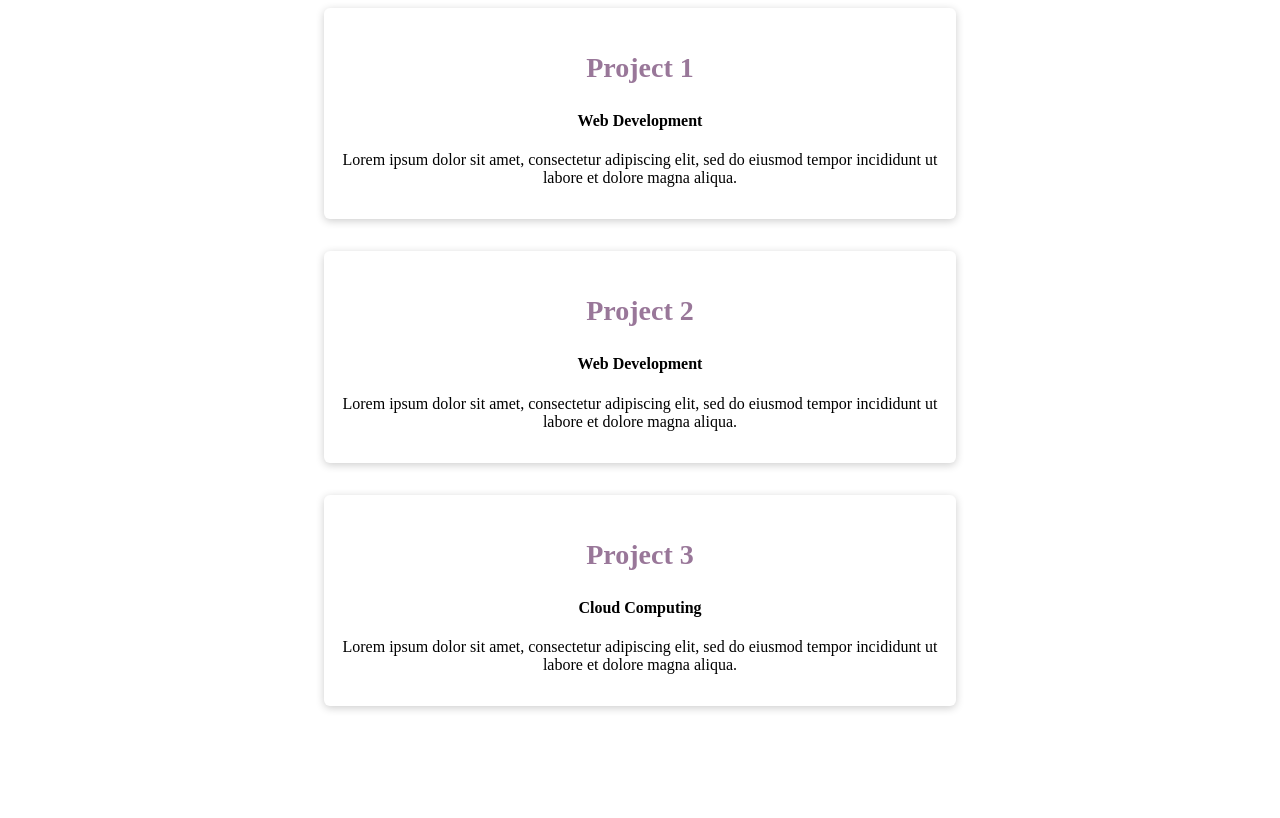
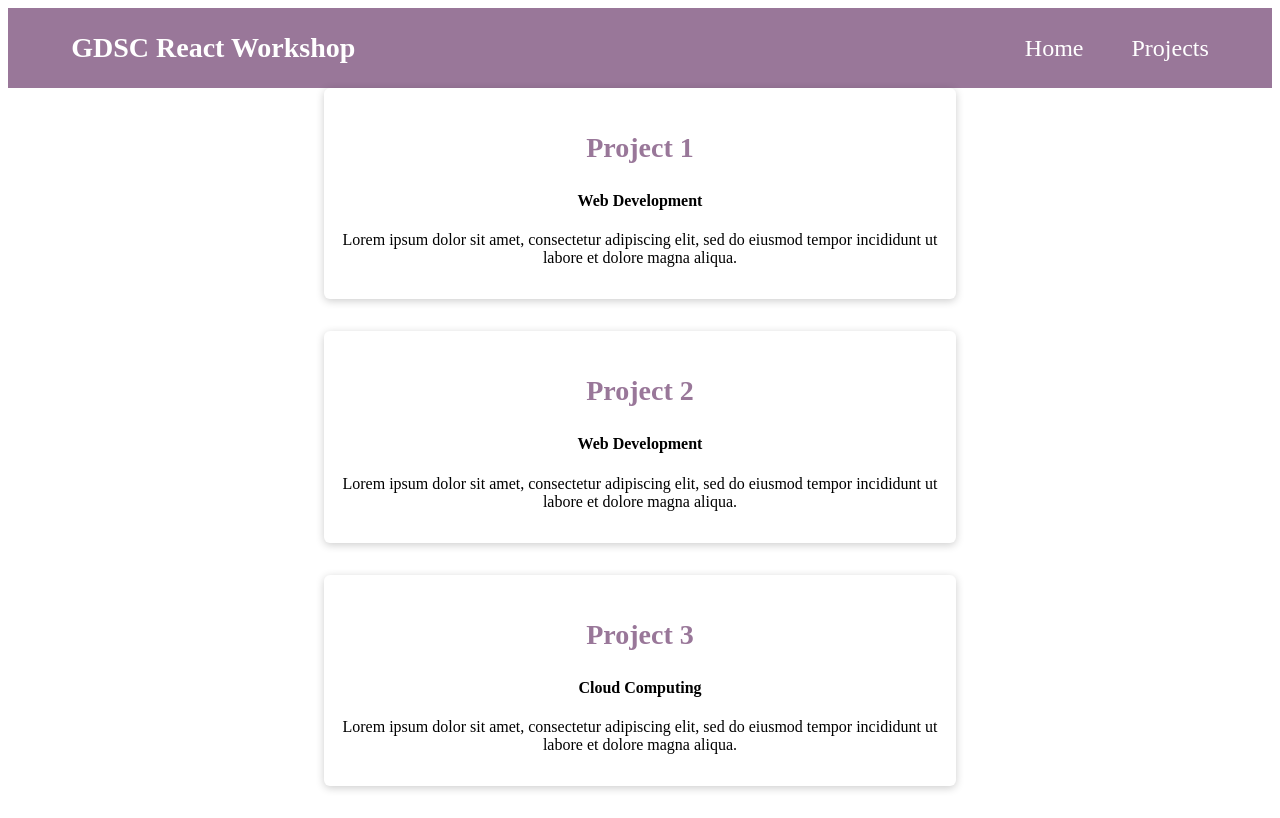
Before and after one commit to tanyyyming/GDSC-React-Workshop-2024, a React (Create React App) app: page /projects in a window 1280 px wide. Built offline with nearby package versions, Linux system fonts and the light colour scheme.

Commit message:
Add the NavBar component

```diff
--- a/src/App.js
+++ b/src/App.js
@@ -3,16 +3,19 @@ import Home from './pages/Home';
 import ProjectOverview from './pages/ProjectOverview';
 import Project from './pages/Project';
 import { projects } from './data';
-import './style.css';
+import NavBar from './components/NavBar';
 
 function App() {
   return (
     <BrowserRouter>
-      <Routes>
-        <Route path="/" element={<Home />} />
-        <Route path="/projects" element={<ProjectOverview projects={projects}/>} />
-        <Route path="/projects/:id" element={<Project projects={projects}/>} />
-      </Routes>
+      <div>
+        <NavBar />
+        <Routes>
+          <Route path="/" element={<Home />} />
+          <Route path="/projects" element={<ProjectOverview projects={projects}/>} />
+          <Route path="/projects/:id" element={<Project projects={projects}/>} />
+        </Routes>
+      </div>
     </BrowserRouter>
   )
 }
--- /dev/null
+++ b/src/components/NavBar.css
@@ -0,0 +1,39 @@
+.header {
+  max-width: 100%;
+  height: 5rem;
+  display: flex;
+  align-items: center;
+  justify-content: space-between;
+  background-color: #979;
+  padding: 0 5%
+}
+
+.logo {
+  font-size: 1.75rem;
+  color: white;
+  font-weight: bold;
+}
+
+.header ul {
+  list-style: none;
+  margin: 0;
+  padding: 0;
+  display: flex;
+  align-items: baseline;
+}
+
+.header li {
+  margin-left: 3rem;
+}
+
+.header a {
+  text-decoration: none;
+  font-size: 1.5rem;
+  color: white;
+}
+
+.header a:hover,
+.header a:active,
+.header a.active {
+  color: rgb(255, 224, 51);
+}
--- /dev/null
+++ b/src/components/NavBar.js
@@ -0,0 +1,22 @@
+import { Link } from 'react-router-dom';
+import './NavBar.css';
+
+function NavBar() {
+  return (
+    <header className='header'>
+      <div className='logo'> GDSC React Workshop</div>
+      <nav>
+        <ul>
+          <li>
+            <Link to="/">Home</Link>
+          </li>
+          <li>
+            <Link to="/projects">Projects</Link>
+          </li>
+        </ul>
+      </nav>
+    </header>
+  );
+}
+
+export default NavBar;
--- a/src/components/ProjectCard.css
+++ b/src/components/ProjectCard.css
@@ -4,6 +4,10 @@
   margin-bottom: 2rem;
   width: 50%;
   align: center;
+}
+
+.project-card a {
+  text-decoration: none;
 }
 
 .content {
--- a/src/components/ProjectCard.js
+++ b/src/components/ProjectCard.js
@@ -1,3 +1,4 @@
+import { Link } from 'react-router-dom';
 import Card from "./Card";
 import './ProjectCard.css';
 
@@ -6,7 +7,9 @@ function ProjectCard({ project }) {
       <div className='project-card'>
         <Card>
           <div className='content'>
+            <Link to={`/projects/${project.id}`}>
               <h3>{project.name}</h3>
+            </Link>
             <h4>{project.type}</h4>
             <p>{project.description}</p>
           </div>
```
Also changed, not shown: src/style.css (deleted). Lines whose indentation alone changed are shown as unchanged.
